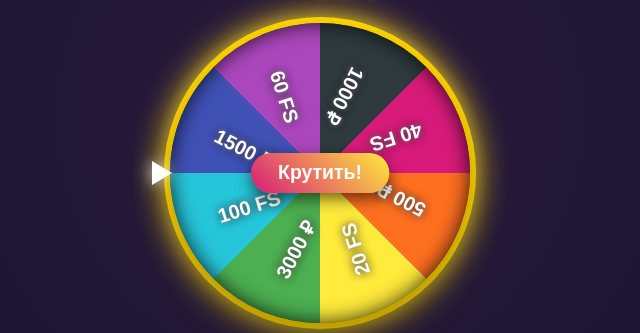
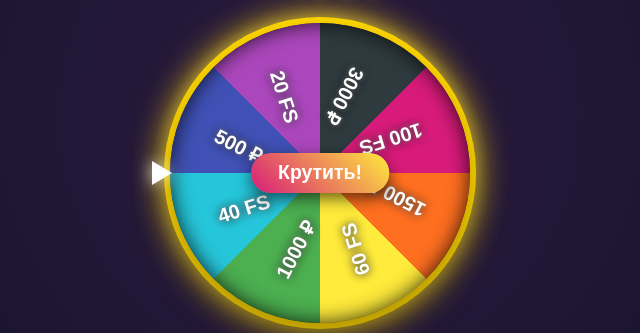
Before and after one commit to Miracle-ZXC/fortune_test, a plain HTML site: page index.html in a window 1280 px wide. Shown: the part 284-617 px from the top of the page, 320-960 px from the left. Drawn offline with Linux system fonts and the light colour scheme.

Commit message:
Update index.html

```diff
--- a/index.html
+++ b/index.html
@@ -250,12 +250,11 @@
         const prizes = wheelPrizes[wheel_type] || wheelPrizes['1'];
         const weights = wheelWeights[wheel_type] || wheelWeights['1'];
 
-        // Original prize order: [prizes[1], prizes[0], prizes[7], prizes[6], prizes[5], prizes[4], prizes[3], prizes[2]]
-        // Shift 4 sectors clockwise: equivalent to moving 4 positions forward in the array
-        const orderedPrizes = [prizes[5], prizes[4], prizes[3], prizes[2], prizes[1], prizes[0], prizes[7], prizes[6]];
-        const orderedWeights = [weights[5], weights[4], weights[3], weights[2], weights[1], weights[0], weights[7], weights[6]];
+        // Shifted 4 positions clockwise from [prizes[5], prizes[4], prizes[3], prizes[2], prizes[1], prizes[0], prizes[7], prizes[6]]
+        const orderedPrizes = [prizes[1], prizes[0], prizes[7], prizes[6], prizes[5], prizes[4], prizes[3], prizes[2]];
+        const orderedWeights = [weights[1], weights[0], weights[7], weights[6], weights[5], weights[4], weights[3], weights[2]];
 
-        // Text angles remain the same, as they are tied to the conic-gradient sectors
+        // Text angles remain the same, tied to conic-gradient sectors
         const textAngles = [27.5, 72.5, 117.5, 162.5, 207.5, 252.5, 297.5, 342.5];
         orderedPrizes.forEach((prize, index) => {
             const span = document.createElement('span');
```
